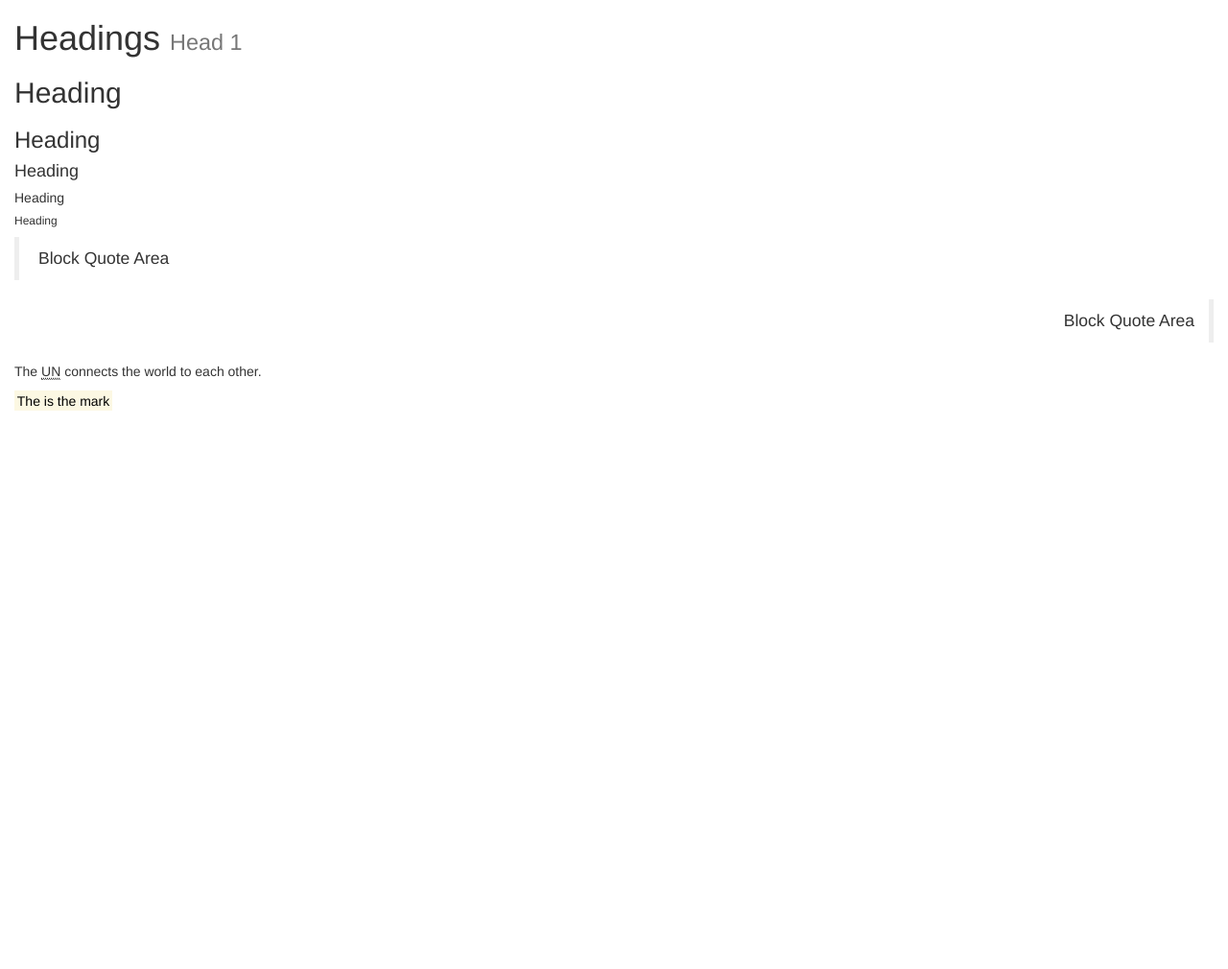
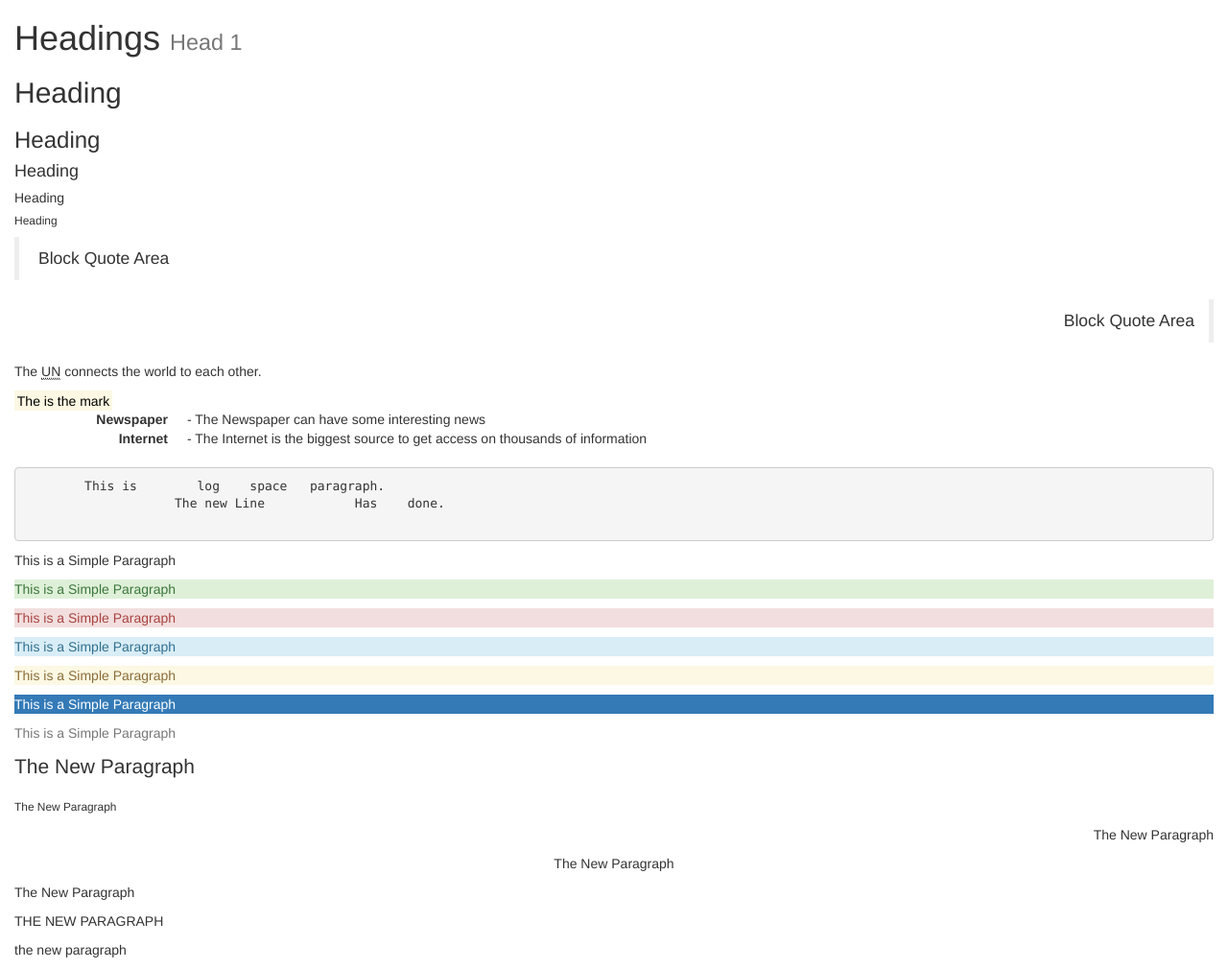
Before and after one commit to djangoleonard/Bootstrap3, a plain HTML site: page template/index_01_007.html in a window 1280 px wide. Shown: the whole page at 96% size. Before the commit the page ends 800 px from the top, so only its background shows below. Drawn offline with nearby package versions, Linux system fonts and the light colour scheme.

Commit message:
08 - More on Text Styles

```diff
--- a/template/index_01_007.html
+++ b/template/index_01_007.html
@@ -19,6 +19,36 @@
     <blockquote class="blockquote-reverse">Block Quote Area</blockquote>
     <p>The <abbr title="United Nation">UN</abbr> connects the world to each other.</p>
     <mark>The is the mark</mark>
+    <dl class="dl-horizontal">
+        <dt>Newspaper</dt>
+        <dd> - The Newspaper can have some interesting news</dd>
+        <dt>Internet</dt>
+        <dd> - The Internet is the biggest source to get access on thousands of information</dd>
+        <dt></dt>
+        <dd></dd>
+        <dt></dt>
+        <dd></dd>
+    </dl>
+    <pre>
+        This is        log    space   paragraph.
+                    The new Line            Has    done.
+    </pre>
+    <p>This is a Simple Paragraph</p>
+    <p class="text-success bg-success">This is a Simple Paragraph</p>
+    <p class="text-danger bg-danger">This is a Simple Paragraph</p>
+    <p class="text-info bg-info">This is a Simple Paragraph</p>
+    <p class="text-warning bg-warning">This is a Simple Paragraph</p>
+    <p class="text-primary bg-primary">This is a Simple Paragraph</p>
+    <p class="text-muted">This is a Simple Paragraph</p>
+    <p class="lead">The New Paragraph </p>
+    <p class="small">The New Paragraph </p>
+    <p class="text-right">The New Paragraph </p>
+    <p class="text-center">The New Paragraph </p>
+    <p class="text-left">The New Paragraph </p>
+    <p class="text-uppercase">The New Paragraph </p>
+    <p class="text-lowercase">The New Paragraph </p>
+
+
 </div>
 
 </body>
```
Also changed, not shown: template/index_01_008.html (added, +10 -0 lines).
